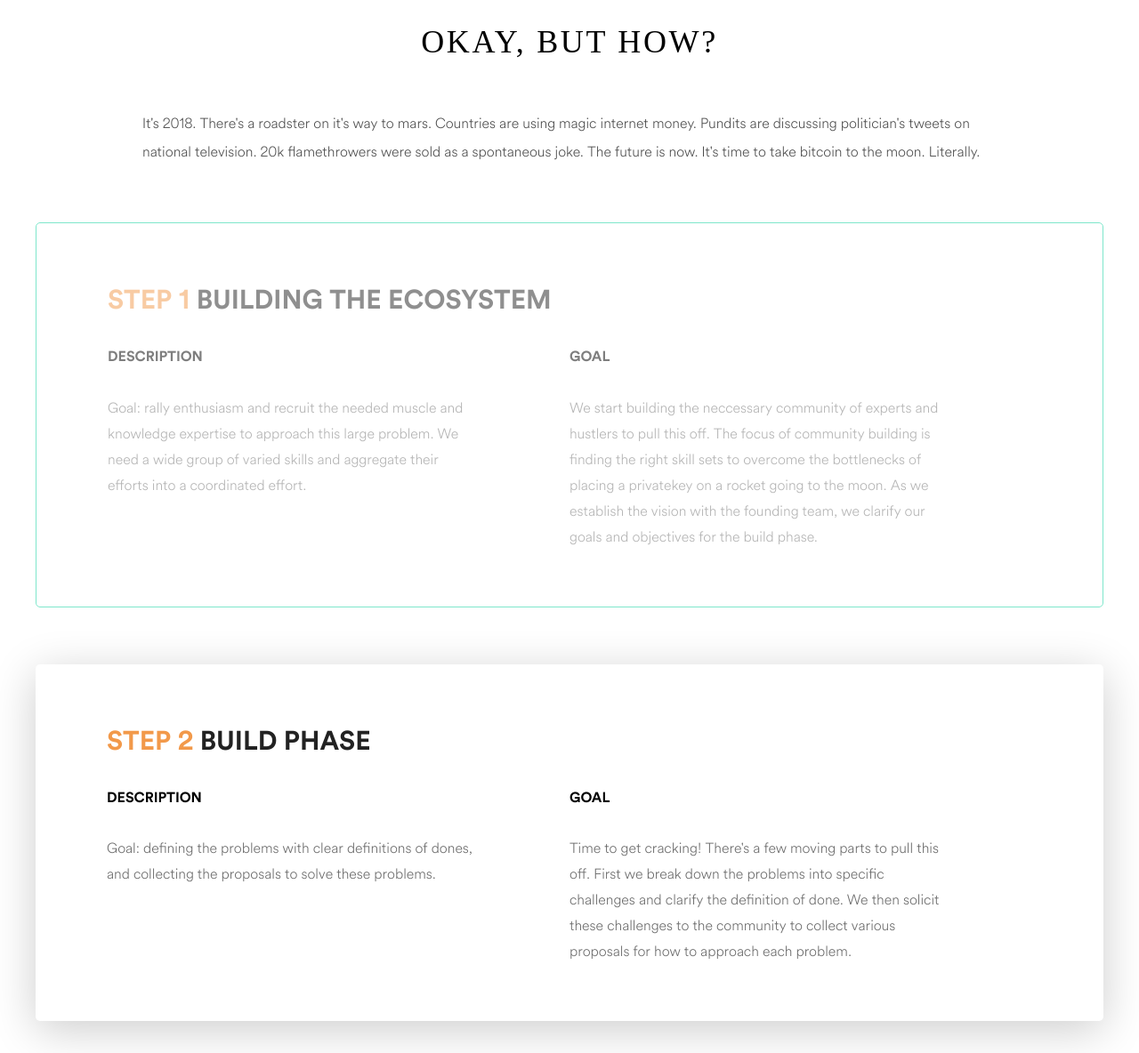
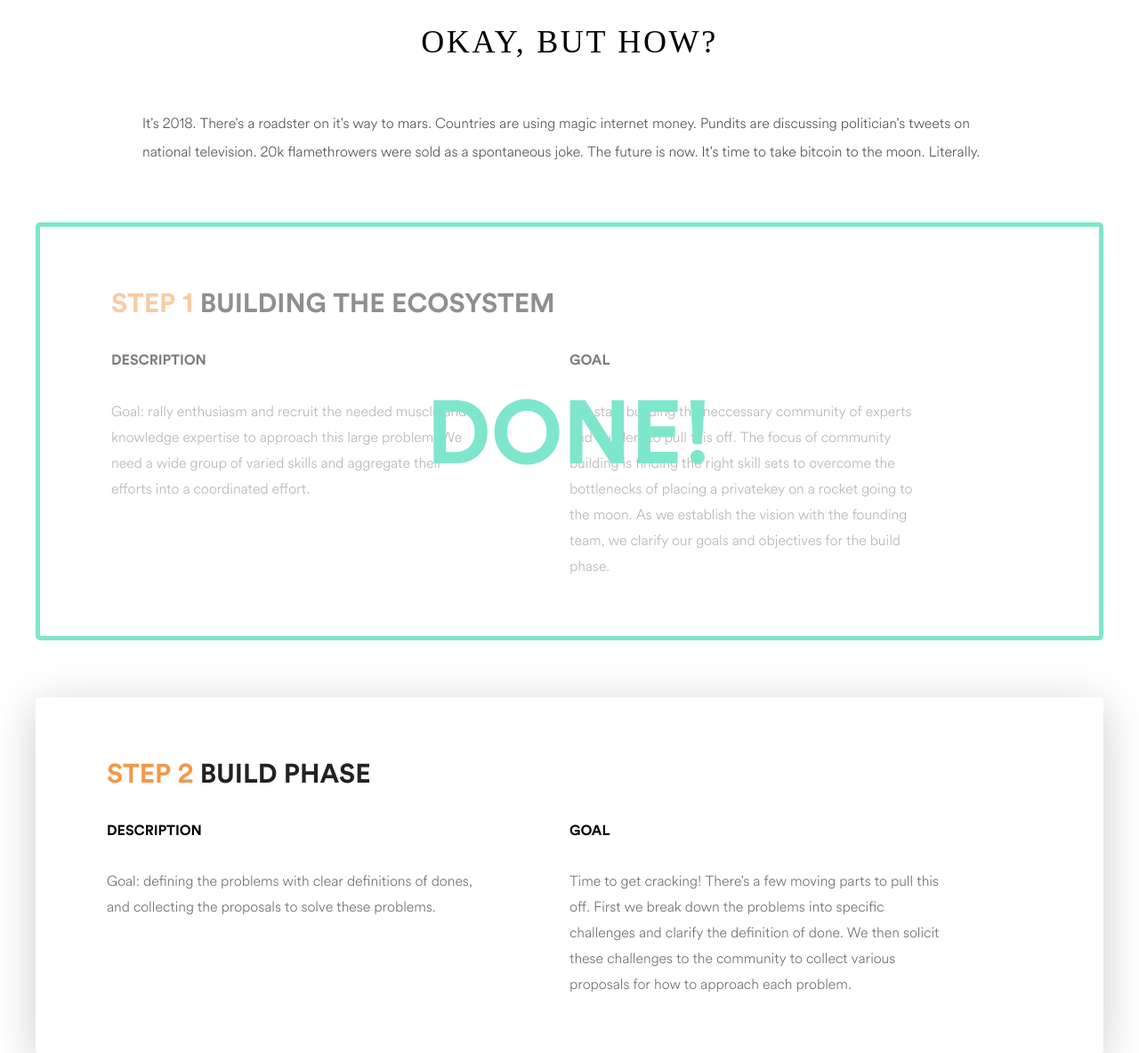
Before and after one commit to AhsanFazal/moonshot-website, a PHP site: page / in a window 1280 px wide. Shown: the part 1032-2216 px from the top of the page at 89% size. Run offline with PHP 8.4, Linux system fonts and the light colour scheme; some libraries are stand-ins or nearby versions; some web fonts are replaced.

Commit message:
Small fix

```diff
--- a/css/main.css
+++ b/css/main.css
@@ -394,9 +394,20 @@ Author Styles
 }
 
 .steps-section .cards .card.done {
-    border: 1px solid #00CF98;
+    border: 5px solid #00CF98;
     opacity: 0.5;
     box-shadow: none;
+    position: relative;
+}
+
+.steps-section .cards .card.done .done-text {
+    position: absolute;
+    top: 50%;
+    left: 50%;
+    transform: translate(-50%, -50%);
+    font-family: Circular-Bold;
+    font-size: 100px;
+    color: #00CF98;
 }
 
 .steps-section .cards .card .title {
--- a/index.html
+++ b/index.html
@@ -74,6 +74,7 @@
                             <div class="main-description">It's 2018. There's a roadster on it's way to mars. Countries are using magic internet money. Pundits are discussing politician's tweets on national television. 20k flamethrowers were sold as a spontaneous joke. The future is now. It's time to take bitcoin to the moon. Literally.</div>
                             <div class="cards">
                                 <div class="card done">
+                                    <div class="done-text">DONE!</div>
                                     <div class="title"><span class="color primary">STEP 1</span> BUILDING THE ECOSYSTEM</div>
                                     <div class="explaination">
                                         <div class="description">
```
